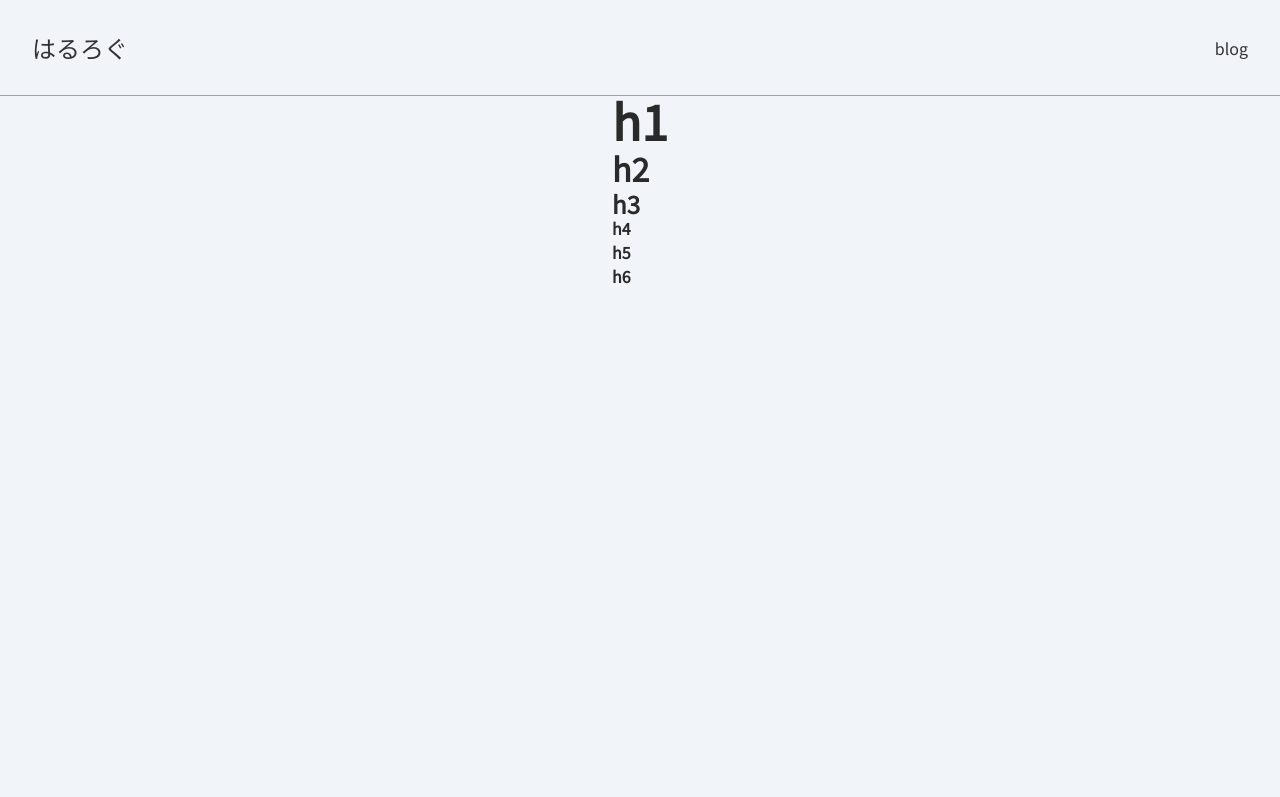
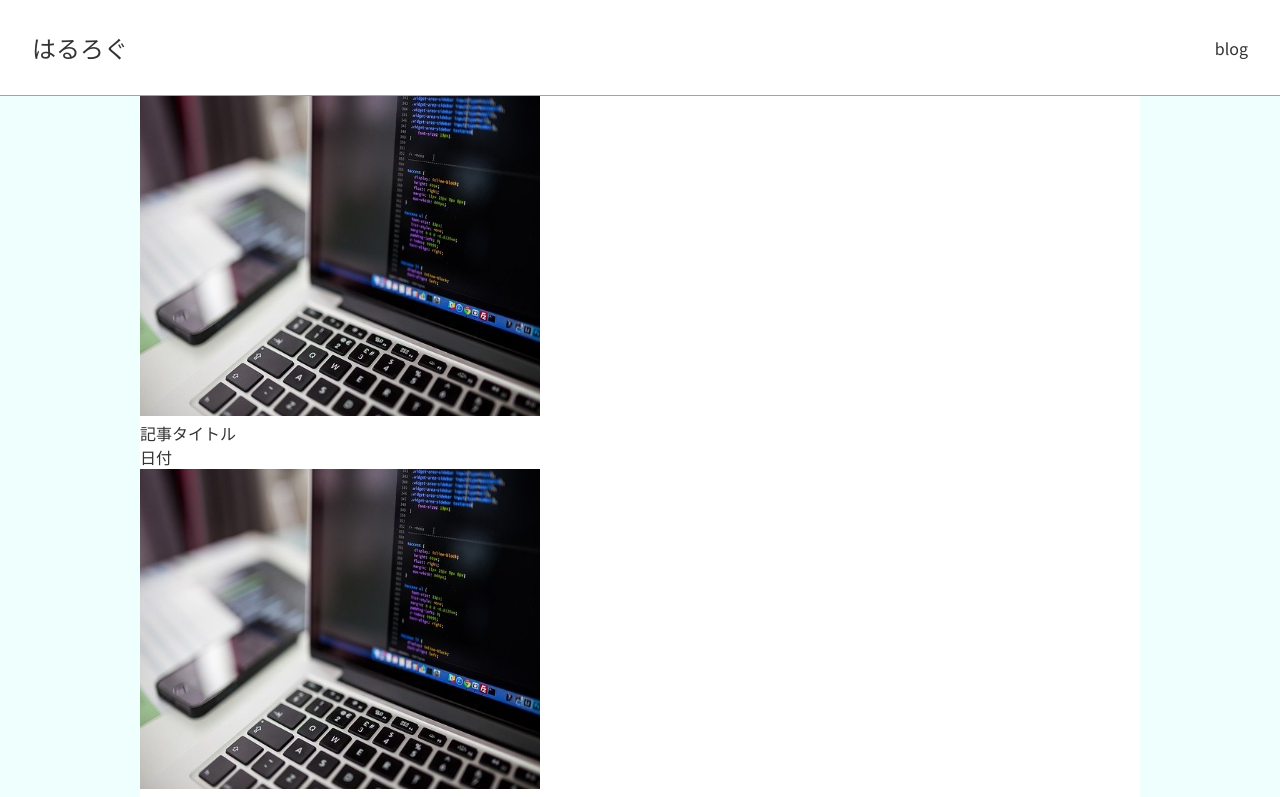
Before and after one commit to GrowUp-Haruno/next-mysite, a Next.js app: page / in a window 1280 px wide. Shown: the top 797 px of the page. Built offline with nearby package versions, Linux system fonts and the light colour scheme.

Commit message:
ヘッダー修正 記事一覧の見本作成

```diff
--- a/components/Header/Header.module.scss
+++ b/components/Header/Header.module.scss
@@ -25,3 +25,8 @@
     }
   }
 }
+@media (max-width: 1000px) {
+  .header {
+    background-color: var(--base-color);
+  }
+}
--- a/pages/index.tsx
+++ b/pages/index.tsx
@@ -1,6 +1,7 @@
 import type { NextPage } from 'next';
 import Head from 'next/head';
 import Image from 'next/image';
+import Link from 'next/link';
 import { Header } from '../components/Header/Header';
 import { client } from '../libs/client';
 import { microcmsDataType } from '../models/microcms';
@@ -18,12 +19,53 @@ const Home: NextPage<{ blogs: microcmsDataType }> = ({ blogs }) => {
       <div className="container">
         <Header />
         <main>
-          <h1>h1</h1>
-          <h2>h2</h2>
-          <h3>h3</h3>
-          <h4>h4</h4>
-          <h5>h5</h5>
-          <h6>h6</h6>
+          <article>
+            <article>
+              <Link href="./">
+                <Image src="/images/thumbnail01.jpg" alt="サムネイル１" width={400} height={320} />
+              </Link>
+              <Link href="./">
+                <p>記事タイトル</p>
+              </Link>
+              <p>日付</p>
+            </article>
+            <article>
+              <Link href="./">
+                <Image src="/images/thumbnail01.jpg" alt="サムネイル１" width={400} height={320} />
+              </Link>
+              <Link href="./">
+                <p>記事タイトル</p>
+              </Link>
+              <p>日付</p>
+            </article>
+            <article>
+              <Link href="./">
+                <Image src="/images/thumbnail01.jpg" alt="サムネイル１" width={400} height={320} />
+              </Link>
+              <Link href="./">
+                <p>記事タイトル</p>
+              </Link>
+              <p>日付</p>
+            </article>
+            <article>
+              <Link href="./">
+                <Image src="/images/thumbnail01.jpg" alt="サムネイル１" width={400} height={320} />
+              </Link>
+              <Link href="./">
+                <p>記事タイトル</p>
+              </Link>
+              <p>日付</p>
+            </article>
+            <article>
+              <Link href="./">
+                <Image src="/images/thumbnail01.jpg" alt="サムネイル１" width={400} height={320} />
+              </Link>
+              <Link href="./">
+                <p>記事タイトル</p>
+              </Link>
+              <p>日付</p>
+            </article>
+          </article>
         </main>
       </div>
     </>
--- a/styles/_ColorPalette.scss
+++ /dev/null
@@ -1,6 +0,0 @@
-$base-color: #ffffff;
-$main-color: #f1f5f9;
-$accent-color: #42c2ff;
-
-$heading-color: #2a2a2a;
-$paragraph-color: #333333;
--- a/styles/globals.scss
+++ b/styles/globals.scss
@@ -1,8 +1,9 @@
 @import url('https://fonts.googleapis.com/css2?family=Noto+Sans+JP&display=swap');
 
 :root {
-  --base-color: #ffffff;
-  --main-color: #f1f5f9;
+  --base-color: #effffd;
+  --main-color: #ffffff;
+  // --main-color: #b8fff9;
   --accent-color: #42c2ff;
 
   --heading-color: #2a2a2a;
@@ -20,7 +21,7 @@ body {
   font-family: 'Noto Sans JP', sans-serif;
   font-size: 16px;
   color: var(--paragraph-color);
-  background-color: var(--main-color);
+  background-color: var(--base-color);
 }
 
 a {
@@ -60,10 +61,21 @@ h6 {
 }
 
 .container {
-  min-height: 200vh;
-  flex: 1;
+  min-height: 100vh;
+  width: 100%;
   display: flex;
   flex-direction: column;
   justify-content: flex-start;
   align-items: center;
 }
+
+main {
+  width: 1000px;
+  margin: 0 auto;
+  background-color: var(--main-color);
+}
+@media (max-width: 1000px) {
+  main {
+    width: 100%;
+  }
+}
```
Also changed, not shown: public/images/thumbnail01.jpg (added).
